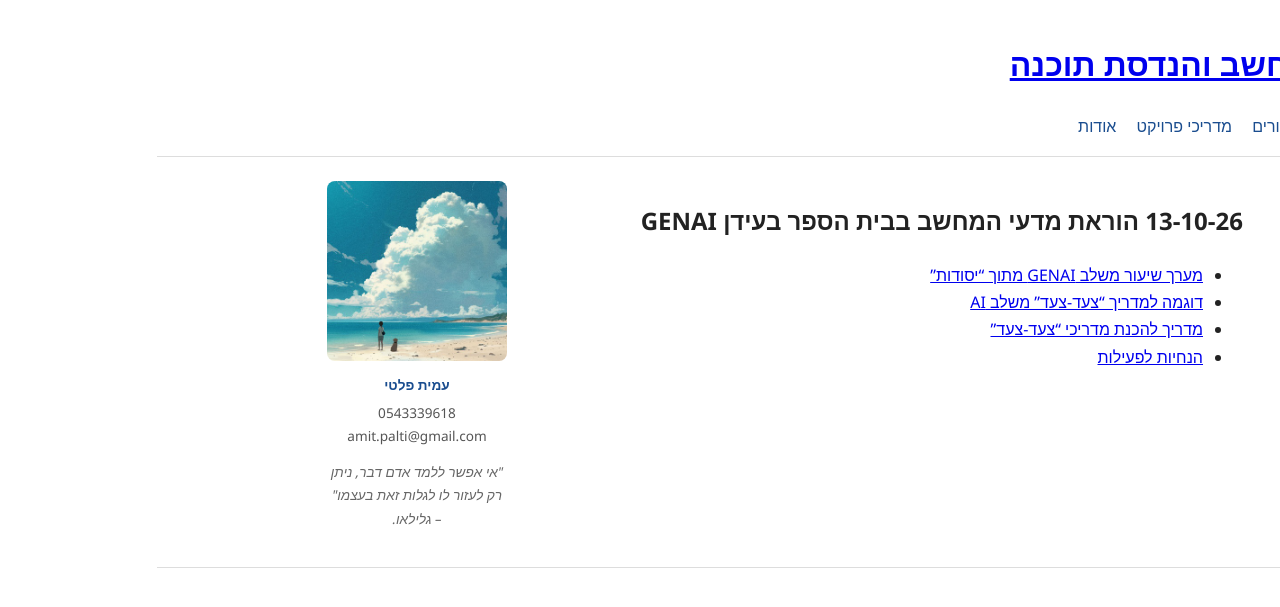
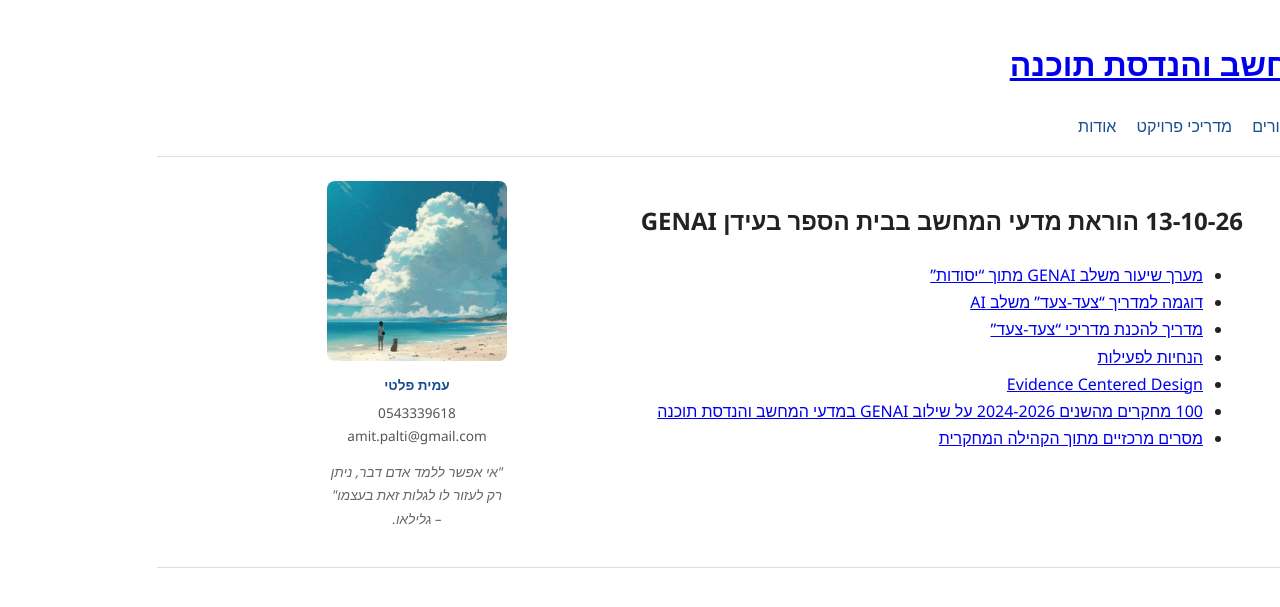
Before and after one commit to megidocs/amit4change, a Jekyll site: the page built from teachers/events/2026-10-13/index.md, in a window 1280 px wide. Shown: the top 607 px of the page. Built offline with Jekyll 4.4.1, drawn with Linux system fonts in a browser that asks for light colours.

Commit message:
Add files via upload

```diff
--- a/teachers/events/2026-10-13/index.md
+++ b/teachers/events/2026-10-13/index.md
@@ -8,5 +8,8 @@ permalink: /teachers/events/2026-10-13/
 
 - [מערך שיעור משלב GENAI מתוך "יסודות"](https://drive.google.com/file/d/18MeBR9tSMGDjdt7lQZbSj8QmCZgH56jz/view?usp=sharing)
 - [דוגמה למדריך "צעד-צעד" משלב AI](https://claude.ai/artifact/KrBdLJy8dYP34NFEDfnCBh)
-- [מדריך להכנת מדריכי "צעד-צעד"](https://claude.ai/artifact/RmqFCmfohQLENDXvYSHpYf)
-- [הנחיות לפעילות](https://drive.google.com/file/d/1fqwGc9A3P-euFt6xzZoCSyRTTwSFt5cw/view?usp=sharing)
+- [מדריך להכנת מדריכי "צעד-צעד"]({{ '/teachers/guides/Building_StepByStep_Guide.html' | relative_url }})
+- [הנחיות לפעילות](https://drive.google.com/file/d/1qCNU0Rplf7We0crTA9ONFal5VKe-ZWkS/view?usp=sharing)
+- [Evidence Centered Design](https://docs.google.com/presentation/d/1QhC0ZJbwrbcaoUKELASThqDnmxMv8fkYmkB6ZSQYT00/edit?usp=sharing)
+- [100 מחקרים מהשנים 2024-2026 על שילוב GENAI במדעי המחשב והנדסת תוכנה](https://drive.google.com/file/d/1_9Ek8kmWqun7Ukgwo1CG4EFouEAUr9p9/view?usp=sharing)
+- [מסרים מרכזיים מתוך הקהילה המחקרית](https://docs.google.com/document/d/1rqRy6E2DjSvd0nmwghDtZU18ARYZatxX/edit?usp=sharing)
```
